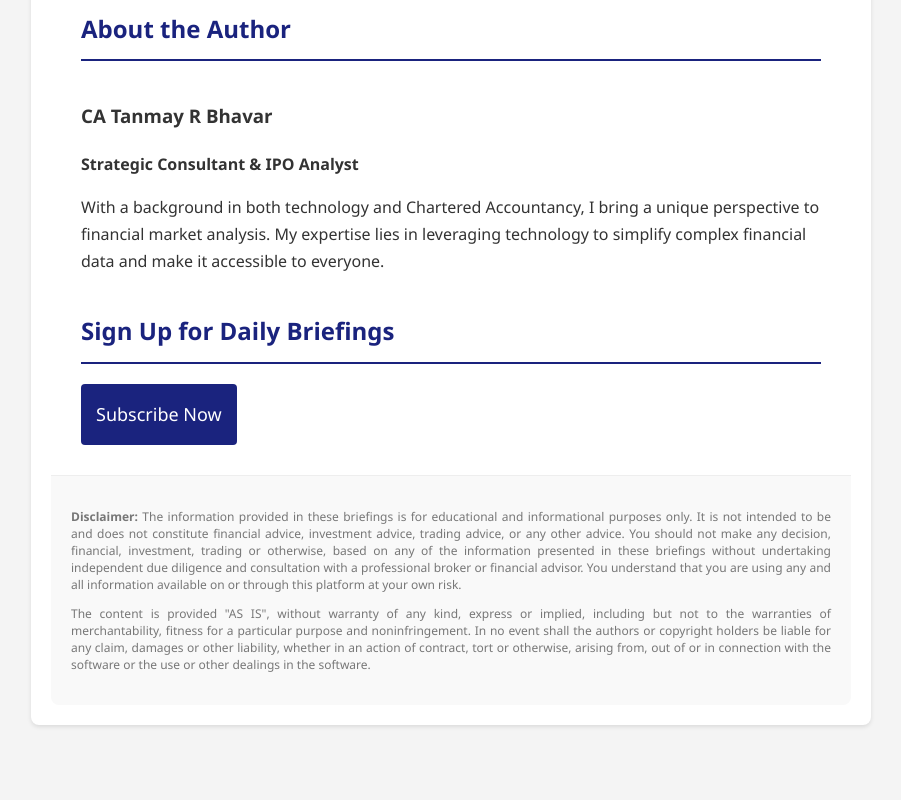
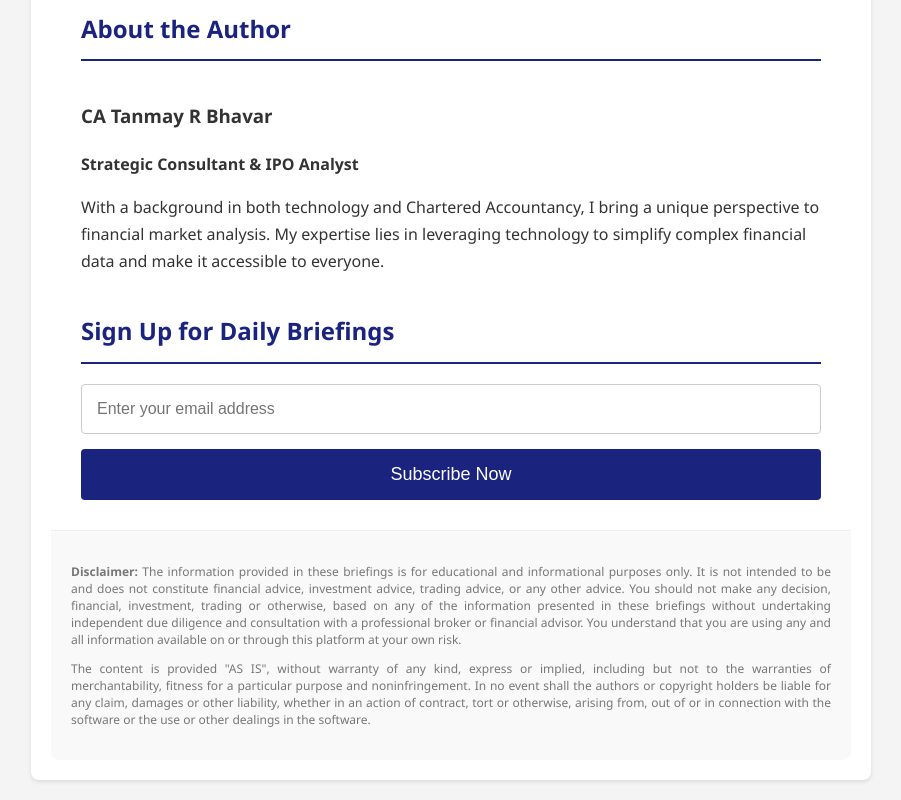
Before and after one commit to tbhavar/Daily-Indian-Market-Briefing, a plain HTML site: page index.html in a window 1280 px wide. Shown: the part 719-1519 px from the top of the page, without its empty margins (189-1090 px from the left). Before the commit the page ends 1464 px from the top, so only its background shows below. Drawn offline with Linux system fonts and the light colour scheme.

Commit message:
Updated subscription flow

```diff
--- a/index.html
+++ b/index.html
@@ -67,19 +67,28 @@
         .about .author-info {
             font-size: 16px;
         }
-        .signup .subscribe-button {
-            display: inline-block;
+        .signup form {
+            display: flex;
+            flex-direction: column;
+        }
+        .signup input[type="email"] {
+            padding: 15px;
+            margin-bottom: 15px;
+            border: 1px solid #ccc;
+            border-radius: 4px;
+            font-size: 16px;
+        }
+        .signup button {
             padding: 15px;
             background-color: #1a237e;
             color: white;
-            text-decoration: none;
+            border: none;
             border-radius: 4px;
             font-size: 18px;
             cursor: pointer;
             transition: background-color 0.3s;
-            text-align: center;
         }
-        .signup .subscribe-button:hover {
+        .signup button:hover {
             background-color: #0d47a1;
         }
         .footer {
@@ -129,7 +138,10 @@
 
             <div class="signup">
                 <h2>Sign Up for Daily Briefings</h2>
-                <a href="https://github.com/YOUR_USERNAME/YOUR_REPOSITORY/issues/new?title=New+Subscription&body=Please+enter+your+email+address+to+subscribe:" class="subscribe-button">Subscribe Now</a>
+                <form id="signup-form">
+                    <input type="email" id="email-input" placeholder="Enter your email address" required>
+                    <button type="submit">Subscribe Now</button>
+                </form>
             </div>
         </div>
 
@@ -139,5 +151,20 @@
         </div>
     </div>
 
+    <script>
+        document.getElementById('signup-form').addEventListener('submit', function(event) {
+            event.preventDefault();
+            const email = document.getElementById('email-input').value;
+            if (email) {
+                const repoUrl = 'https://github.com/tbhavar/Daily-Indian-Market-Briefing';
+                const title = 'New Subscription';
+                const body = `Please add the following email to the mailing list:
+
+${email}`;
+                const issueUrl = `${repoUrl}/issues/new?title=${encodeURIComponent(title)}&body=${encodeURIComponent(body)}`;
+                window.open(issueUrl, '_blank');
+            }
+        });
+    </script>
 </body>
 </html>
```
